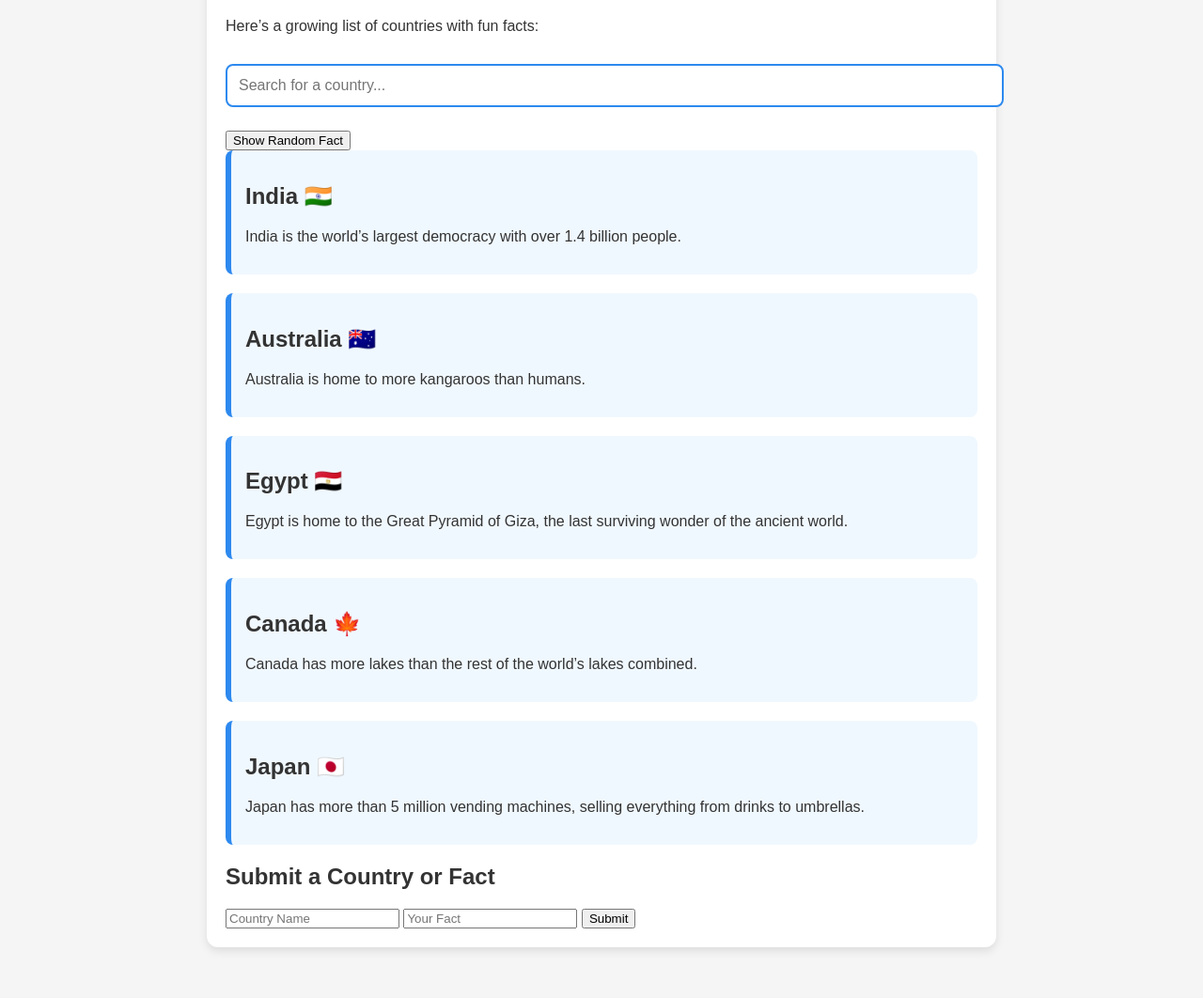
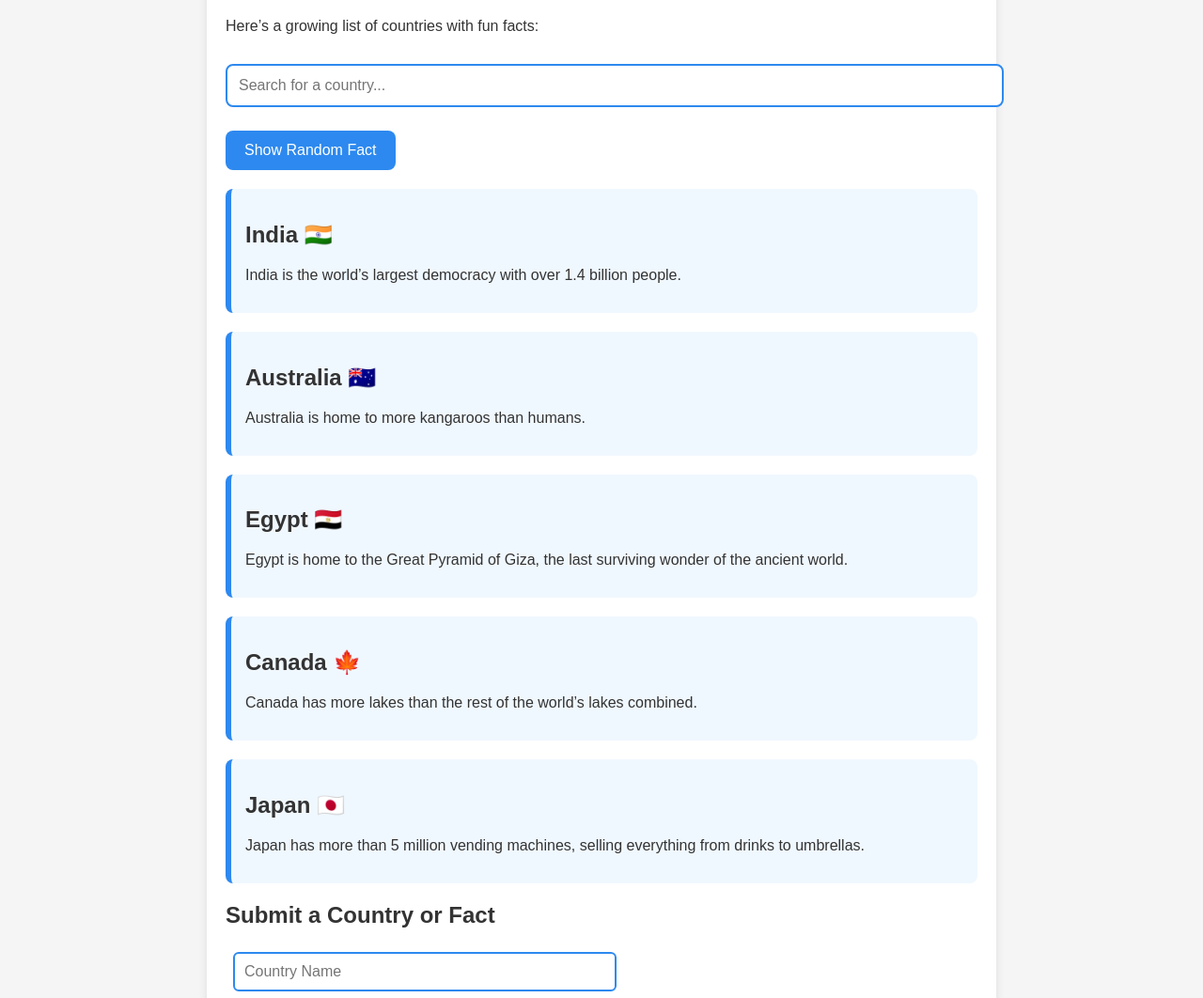
Before and after one commit to ToxGamba/country-facts, a plain HTML site: page countries.html in a window 1280 px wide. Shown: the part 227-1289 px from the top of the page at 94% size. Before the commit the page ends 1265 px from the top, so only its background shows below. Drawn offline with Linux system fonts and the light colour scheme.

Commit message:
Update style.css

```diff
--- a/style.css
+++ b/style.css
@@ -83,3 +83,50 @@ main {
   color: #555;
   margin-top: 20px;
 }
+
+/* Random Fact Button */
+#random-btn {
+  padding: 12px 20px;
+  background-color: #2d89ef;
+  color: white;
+  border: none;
+  border-radius: 8px;
+  font-size: 1em;
+  cursor: pointer;
+  margin-bottom: 20px;
+  transition: background-color 0.3s ease;
+}
+
+#random-btn:hover {
+  background-color: #1a5fb4;
+}
+
+/* Private Submission Inputs */
+#user-country, #user-fact {
+  width: 48%;
+  padding: 10px;
+  margin: 5px 1%;
+  border: 2px solid #2d89ef;
+  border-radius: 6px;
+  font-size: 1em;
+}
+
+#submit-fact {
+  padding: 10px 20px;
+  background-color: #2d89ef;
+  color: white;
+  border: none;
+  border-radius: 6px;
+  cursor: pointer;
+  font-size: 1em;
+  margin: 5px 0 20px;
+  transition: background-color 0.3s ease;
+}
+
+#submit-fact:hover {
+  background-color: #1a5fb4;
+}
+
+#thankyou {
+  font-weight: bold;
+}
```
